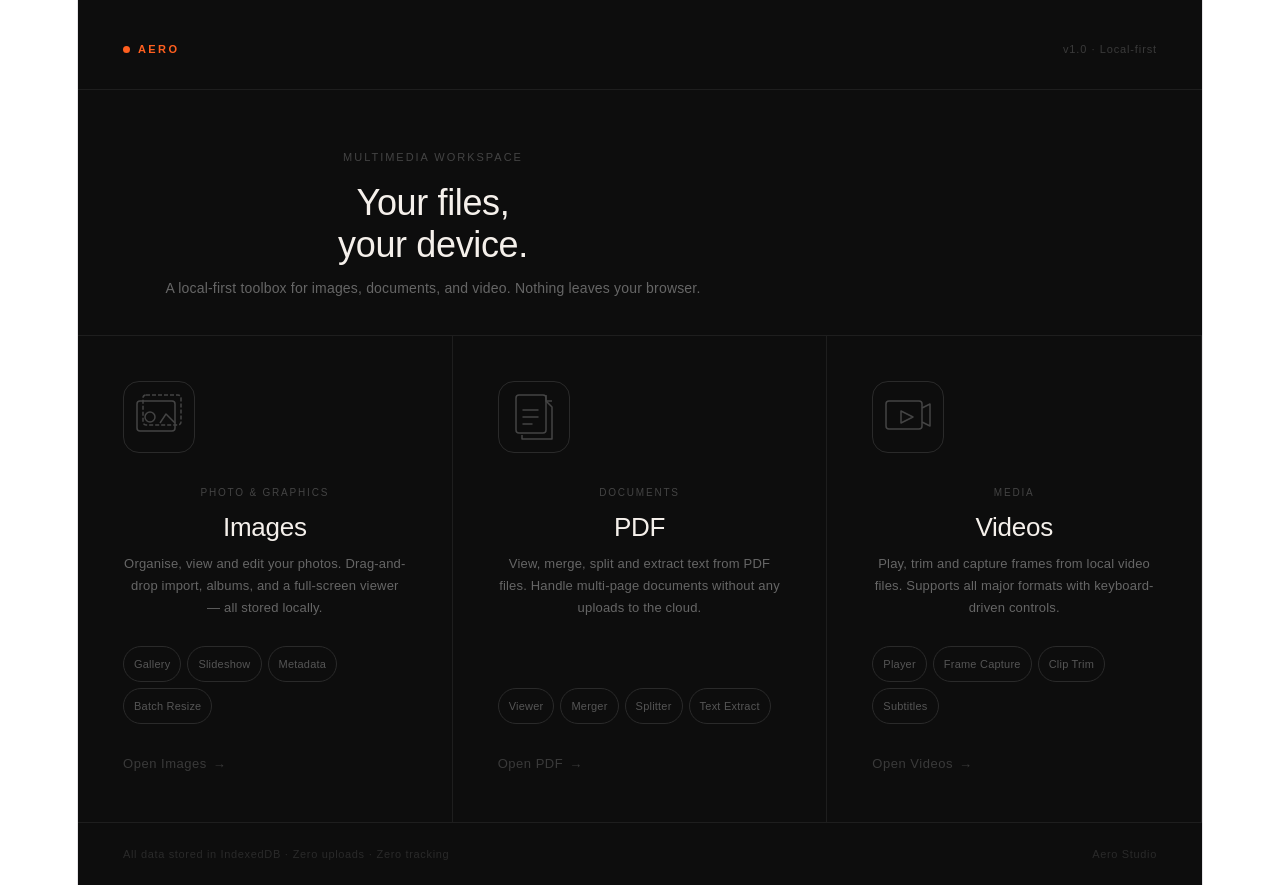
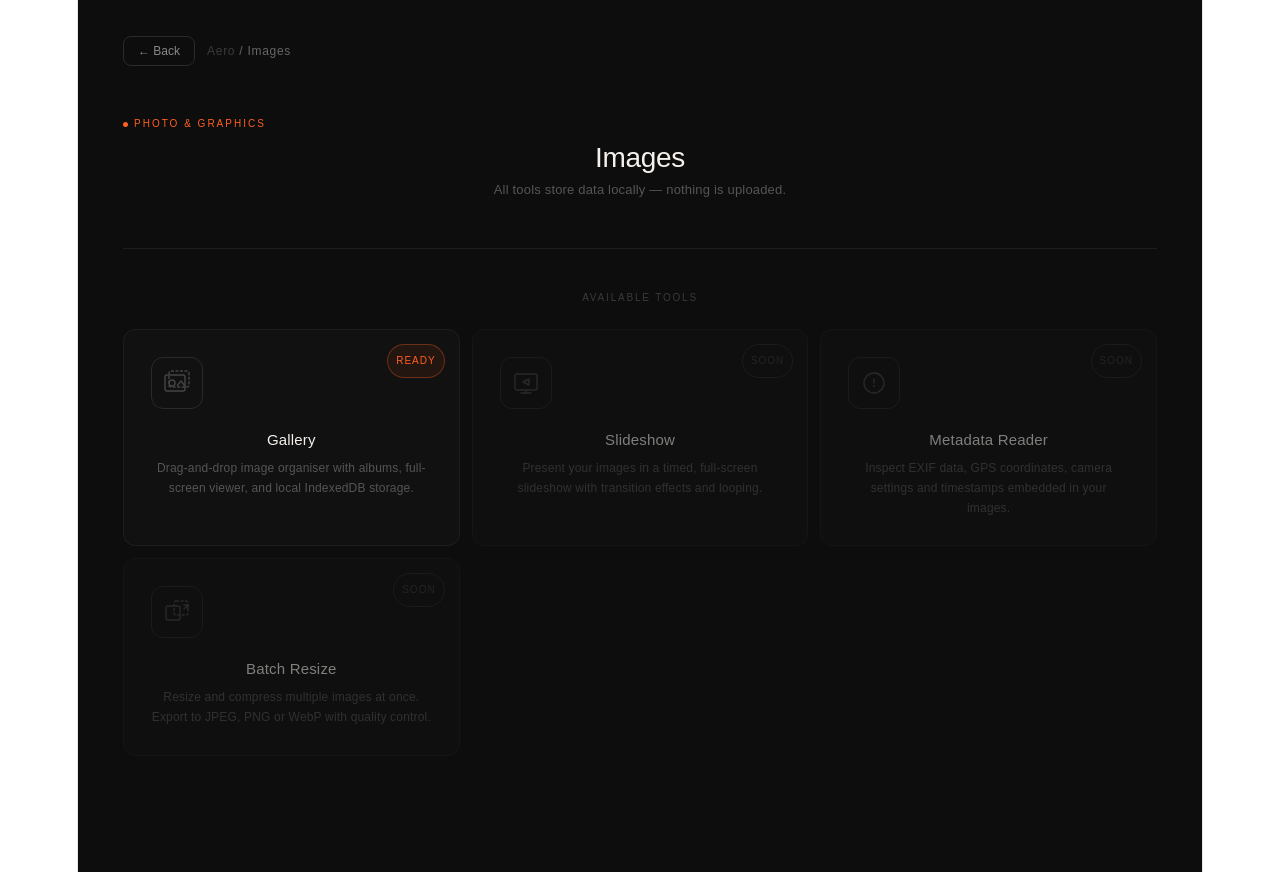
Before and after one commit to ParagGhatage/Aero-Studio, a React (Vite) app: page /images in a window 1280 px wide. Built offline with nearby package versions, Linux system fonts and the light colour scheme.

Commit message:
added centralised routes

```diff
--- a/package.json
+++ b/package.json
@@ -14,7 +14,8 @@
     "dexie-react-hooks": "^4.4.0",
     "idb-keyval": "^6.2.5",
     "react": "^19.2.6",
-    "react-dom": "^19.2.6"
+    "react-dom": "^19.2.6",
+    "react-router-dom": "^7.17.0"
   },
   "devDependencies": {
     "@babel/core": "^7.29.0",
--- a/src/App.jsx
+++ b/src/App.jsx
@@ -1,32 +1,7 @@
-import { useState } from 'react';
-import Landing from './pages/Landing';
-import ImagesHub from './pages/ImagesHub';
-import PDFHub from './pages/PDFHub';
-import VideosHub from './pages/VideoHub';
-import Gallery from './tools/Gallery';
+import { RouterProvider } from 'react-router-dom';
+import { router } from './routes';
 
 export default function App() {
-  const [route, setRoute] = useState({ page: 'landing', tool: null });
 
-  const go = (page, tool = null) => setRoute({ page, tool });
-
-  const back = () => {
-    if (route.tool) go(route.page);   // tool → hub
-    else go('landing');               // hub → landing
-  };
-
-  switch (route.page) {
-    case 'images':
-      if (route.tool === 'gallery') return <Gallery onBack={back} />;
-      return <ImagesHub onNavigate={go} onBack={back} />;
-
-    case 'pdf':
-      return <PDFHub onBack={back} />;
-
-    case 'videos':
-      return <VideosHub onBack={back} />;
-
-    default:
-      return <Landing onNavigate={go} />;
-  }
+  return <RouterProvider router={router} />;
 }
--- a/src/pages/ImagesHub.jsx
+++ b/src/pages/ImagesHub.jsx
@@ -1,4 +1,5 @@
 import { useState } from 'react';
+import { useNavigate } from 'react-router-dom'; // 1. Import the router hook
 
 const TOOLS = [
   {
@@ -209,8 +210,11 @@
   );
 }
 
-export default function ImagesHub({ onNavigate, onBack }) {
+// 2. Remove the old props
+export default function ImagesHub() {
+  const navigate = useNavigate(); // 3. Initialize the hook
   const [backHovered, setBackHovered] = useState(false);
+
   return (
     <div style={s.root}>
       <div style={s.topnav}>
@@ -220,7 +224,8 @@
             color: backHovered ? '#F5F0EB' : '#888',
             borderColor: backHovered ? '#444' : '#2A2A2A',
           }}
-          onClick={onBack}
+          // 4. Update back navigation
+          onClick={() => navigate(-1)}
           onMouseEnter={() => setBackHovered(true)}
           onMouseLeave={() => setBackHovered(false)}
         >
@@ -247,7 +252,8 @@
           <ToolCard
             key={tool.id}
             tool={tool}
-            onClick={() => onNavigate('images', tool.id)}
+            // 5. Update forward navigation to use the absolute path
+            onClick={() => navigate(`/images/${tool.id}`)}
           />
         ))}
       </div>
--- a/src/pages/Landing.jsx
+++ b/src/pages/Landing.jsx
@@ -1,4 +1,5 @@
 import { useState } from 'react';
+import { useNavigate } from 'react-router-dom'; // 1. Import the hook
 
 const CATEGORIES = [
   {
@@ -248,7 +249,10 @@
   );
 }
 
-export default function Landing({ onNavigate }) {
+// 2. Remove the old onNavigate prop
+export default function Landing() {
+  const navigate = useNavigate(); // 3. Initialize the router hook
+
   return (
     <div style={s.root}>
       <header style={s.header}>
@@ -275,7 +279,8 @@
           <CategoryCard
             key={cat.id}
             cat={cat}
-            onClick={() => onNavigate(cat.id)}
+            // 4. Update the onClick to use React Router navigation
+            onClick={() => navigate(`/${cat.id}`)}
           />
         ))}
       </div>
--- a/src/pages/PDFHub.jsx
+++ b/src/pages/PDFHub.jsx
@@ -1,4 +1,5 @@
 import { useState } from 'react';
+import { useNavigate } from 'react-router-dom';
 
 const ACCENT = '#4ECDC4';
 
@@ -135,12 +136,13 @@
   );
 }
 
-export default function PDFHub({ onBack }) {
+export default function PDFHub() {
+  const navigate = useNavigate();
   const [bh, setBh] = useState(false);
   return (
     <div style={s.root}>
       <div style={s.topnav}>
-        <button style={s.backBtn(bh)} onClick={onBack} onMouseEnter={() => setBh(true)} onMouseLeave={() => setBh(false)}>
+        <button style={s.backBtn(bh)} onClick={() => navigate(-1)} onMouseEnter={() => setBh(true)} onMouseLeave={() => setBh(false)}>
           ← Back
         </button>
         <span style={s.breadcrumb}>Aero <span style={s.breadcrumbActive}> / PDF</span></span>
--- a/src/pages/VideoHub.jsx
+++ b/src/pages/VideoHub.jsx
@@ -1,4 +1,5 @@
 import { useState } from 'react';
+import { useNavigate } from 'react-router-dom';
 
 const ACCENT = '#A78BFA';
 
@@ -108,12 +109,13 @@
   );
 }
 
-export default function VideosHub({ onBack }) {
+export default function VideosHub() {
+  const navigate = useNavigate();
   const [bh, setBh] = useState(false);
   return (
     <div style={s.root}>
       <div style={s.topnav}>
-        <button style={s.backBtn(bh)} onClick={onBack} onMouseEnter={() => setBh(true)} onMouseLeave={() => setBh(false)}>
+        <button style={s.backBtn(bh)} onClick={() => navigate(-1)} onMouseEnter={() => setBh(true)} onMouseLeave={() => setBh(false)}>
           ← Back
         </button>
         <span style={s.breadcrumb}>Aero <span style={s.breadcrumbActive}> / Videos</span></span>
--- /dev/null
+++ b/src/routes.jsx
@@ -0,0 +1,75 @@
+
+import { createBrowserRouter } from 'react-router-dom';
+import Landing from './pages/Landing';
+import ImagesHub from './pages/ImagesHub';
+import PDFHub from './pages/PDFHub';
+import VideosHub from './pages/VideoHub';
+import Gallery from './tools/Gallery';
+
+/**
+ * TOOL REGISTRY — Add new tools here
+ * Structure: { toolId, component, toolName, category }
+ */
+export const toolRegistry = {
+  images: {
+    hub: 'ImagesHub',
+    tools: {
+      gallery: { component: Gallery, name: 'Gallery' },
+      // slideshow: { component: Slideshow, name: 'Slideshow' },
+      // metadata: { component: Metadata, name: 'Metadata Reader' },
+    },
+  },
+  pdf: {
+    hub: 'PDFHub',
+    tools: {
+      // viewer: { component: PDFViewer, name: 'Viewer' },
+      // merger: { component: PDFMerger, name: 'Merger' },
+    },
+  },
+  videos: {
+    hub: 'VideosHub',
+    tools: {
+      // player: { component: VideoPlayer, name: 'Player' },
+      // capture: { component: FrameCapture, name: 'Frame Capture' },
+    },
+  },
+};
+
+/**
+ * ROUTE CONFIGURATION
+ * Automatically generates paths from toolRegistry
+ */
+const generateToolRoutes = () => {
+  const routes = [];
+
+  Object.entries(toolRegistry).forEach(([category, config]) => {
+    Object.entries(config.tools).forEach(([toolId, toolConfig]) => {
+      routes.push({
+        path: `/${category}/${toolId}`,
+        element: <toolConfig.component />,
+      });
+    });
+  });
+
+  return routes;
+};
+
+export const router = createBrowserRouter([
+  {
+    path: '/',
+    element: <Landing />,
+  },
+  {
+    path: '/images',
+    element: <ImagesHub />,
+  },
+  {
+    path: '/pdf',
+    element: <PDFHub />,
+  },
+  {
+    path: '/videos',
+    element: <VideosHub />,
+  },
+  ...generateToolRoutes(),
+]);
--- a/src/tools/Gallery.jsx
+++ b/src/tools/Gallery.jsx
@@ -1,4 +1,5 @@
 import { useState, useEffect, useCallback, useMemo } from 'react';
+import { useNavigate } from 'react-router-dom';
 import { useLiveQuery } from 'dexie-react-hooks';
 import { db } from '../db';
 
@@ -283,7 +284,8 @@
   },
 };
 
-export default function Gallery({ onBack }) {
+export default function Gallery() {
+  const navigate = useNavigate();
   const [viewingImage, setViewingImage] = useState(null);
   const [hoveredId, setHoveredId] = useState(null);
   const [dropzoneHovered, setDropzoneHovered] = useState(false);
@@ -378,7 +380,7 @@
     <div style={styles.root}>
       <header style={styles.header}>
         <div style={styles.headerLeft}>
-          <button style={styles.backBtn} onClick={onBack}>← Images</button>
+          <button style={styles.backBtn} onClick={() => navigate(-1)}>← Images</button>
           <div>
             <div style={styles.wordmark}>
               <span style={styles.wordmarkDot} />
```
Also changed, not shown: 1 other file (tests, documents, lock files or other folders).
